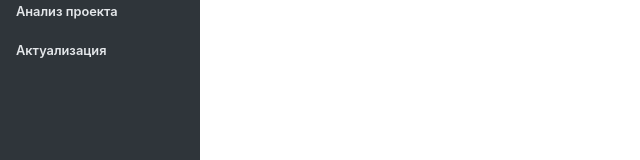
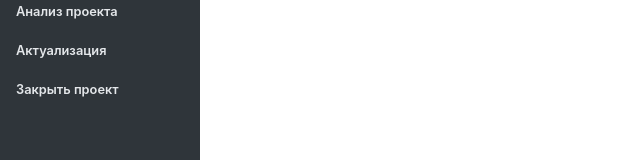
Before and after one commit to smprb/pb-ui, a React (Create React App) app: page / in a window 1280 px wide. Shown: the part 336-496 px from the top of the page, without its empty margins (0-640 px from the left). Built offline with nearby package versions, Linux system fonts and the light colour scheme.

Commit message:
PBFP-14: Add sidebar open/create menu

```diff
--- a/src/components/Sidebar/Sidebar.module.sass
+++ b/src/components/Sidebar/Sidebar.module.sass
@@ -15,10 +15,6 @@
   cursor: pointer
   user-select: none
 
-.link
-  text-decoration: none
-  @extend %item
-
 .sidebarItem
   @extend %item
 
--- a/src/components/Sidebar/index.js
+++ b/src/components/Sidebar/index.js
@@ -2,8 +2,8 @@ import React, {useState} from 'react';
 import styles from './Sidebar.module.sass';
 import {Link} from "react-router-dom";
 
-const Item = (props) => {
-    const { name, items, link } = props.item;
+const SidebarElement = (props) => {
+    const { name, items, link } = props.element;
     const [isItemShowing, toggleItem] = useState(false);
 
     return <div>
@@ -19,12 +19,22 @@ const Item = (props) => {
 }
 
 const SideBar = () => {
+    const isProjectOpened = true; // todo here needs global store
+
     return (
         <div className={styles.sidebar}>
-            { sidebarMenu.map(it => <Item item={it}/>) }
+            {isProjectOpened
+                ? sidebarMenu.map(it => <SidebarElement element={it}/>)
+                : projectMenu.map(it => <SidebarElement element={it}/>)
+            }
         </div>
     )
 }
+
+const projectMenu = [
+    { name: "Создать проект", items: [], link: "/create" },
+    { name: "Открыть проект", items: [], link: "/open" }
+]
 
 const sidebarMenu = [
     {
@@ -46,7 +56,9 @@ const sidebarMenu = [
     {name: "Финансирование", items: [ {name: "Заголовок"} ], link: "/finance"},
     {name: "Результаты", items: [ {name: "Заголовок"} ], link: "/results"},
     {name: "Анализ проекта", items: [ {name: "Заголовок"} ], link: "/analysis"},
-    {name: "Актуализация", items: [ {name: "Заголовок"} ], link: "/actualizing"}
+    {name: "Актуализация", items: [ {name: "Заголовок"} ], link: "/actualizing"},
+    {name: "Закрыть проект", items: [], link: "/close"}
+
 ]
 
 export default SideBar;
```
